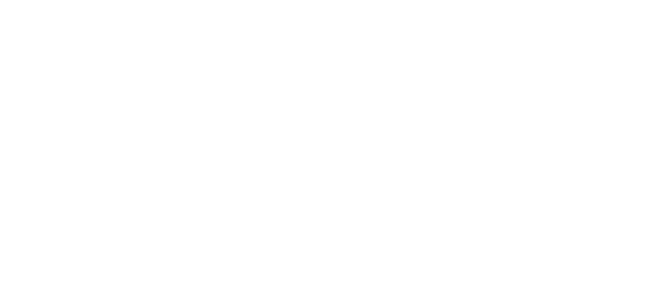
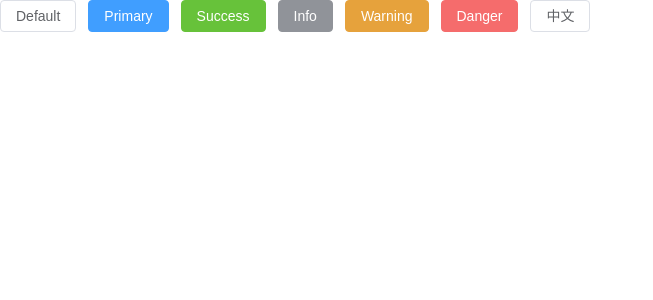
Before and after one commit to 12wangyuanhang/wangCms, a Vue app: page /#/button in a window 1280 px wide. Before the commit this address had no page. Shown: the top 300 px of the page, without its empty margins (0-653 px from the left). Built offline with nearby package versions, Linux system fonts and the light colour scheme.

Commit message:
button添加

```diff
--- a/package.json
+++ b/package.json
@@ -8,6 +8,7 @@
     "preview": "vite preview"
   },
   "dependencies": {
+    "element-plus": "^2.0.2",
     "vue": "^3.2.25",
     "vue-router": "^4.0.0-beta.13"
   },
--- a/src/main.ts
+++ b/src/main.ts
@@ -2,6 +2,11 @@
 import App from './App.vue'
 import './assets/index.css';
 import router from './router/index'
+import ElementPlus from 'element-plus'
+import 'element-plus/dist/index.css'
+
 const app = createApp(App);
+
+app.use(ElementPlus)
 app.use(router)
 app.mount('#app')
--- a/src/router/index.ts
+++ b/src/router/index.ts
@@ -1,16 +1,21 @@
-import { createRouter, createWebHashHistory} from 'vue-router';
+import { createRouter, createWebHashHistory } from 'vue-router';
 
 const router = createRouter({
     history: createWebHashHistory(),
     routes: [
         {
-            path:'/',
-            redirect:'/home'
+            path: '/',
+            redirect: '/home'
         },
         {
-            path:'/home',
-            name:'home',
+            path: '/home',
+            name: 'home',
             component: () => import('@/views/home.vue')
+        },
+        {
+            path: '/button',
+            name: 'button',
+            component: () => import('@/views/button.vue')
         }
     ]
 })
--- /dev/null
+++ b/src/views/button.vue
@@ -0,0 +1,22 @@
+<template>
+  <div>
+    <el-row class="mb-4">
+      <el-button>Default</el-button>
+      <el-button type="primary">Primary</el-button>
+      <el-button type="success">Success</el-button>
+      <el-button type="info">Info</el-button>
+      <el-button type="warning">Warning</el-button>
+      <el-button type="danger">Danger</el-button>
+      <el-button>中文</el-button>
+    </el-row>
+  </div>
+</template>
+
+<script>
+export default {
+  name: "button",
+};
+</script>
+
+<style>
+</style>
```
Also changed, not shown: 1 other file (tests, documents, lock files or other folders).
